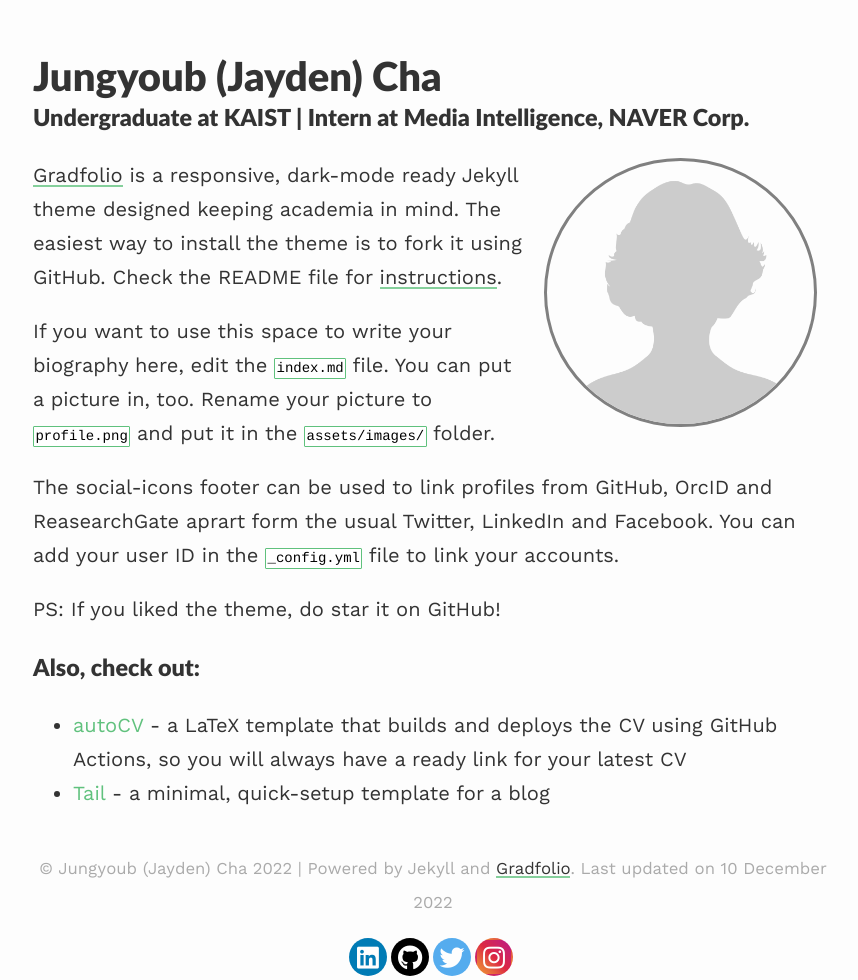
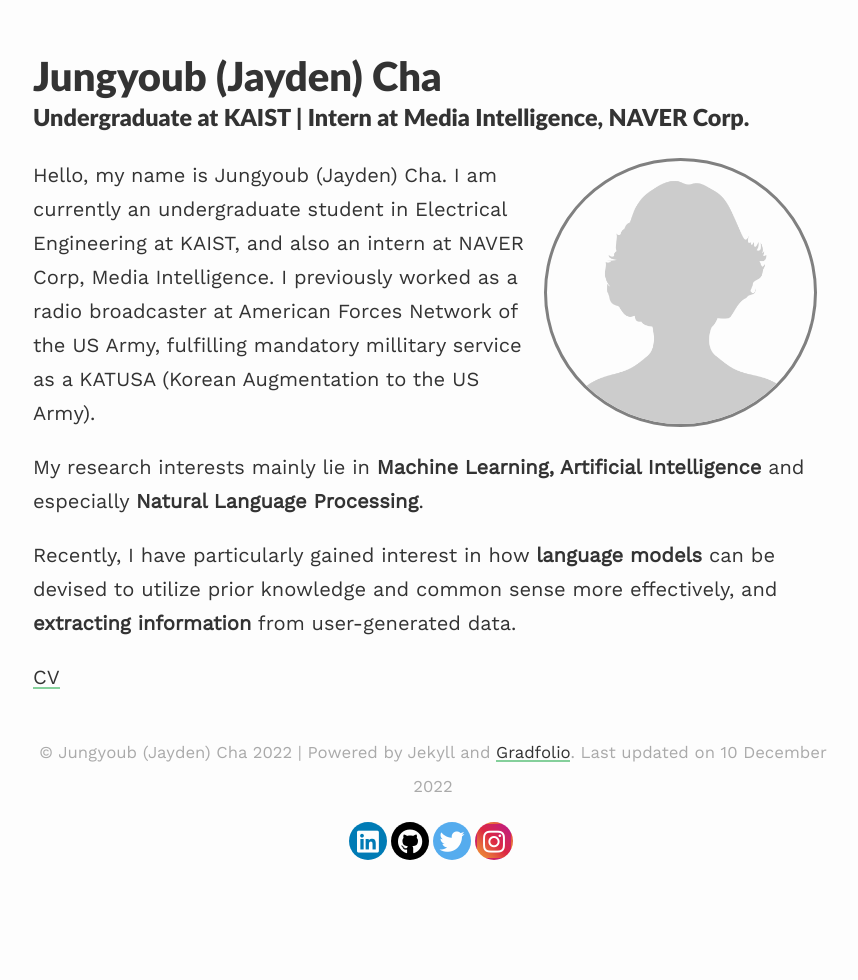
Before and after one commit to sunnyc98/sunnyc98.github.io, a Jekyll site: the page built from index.md, in a window 1280 px wide. Shown: the whole page, without its empty margins (207-1065 px from the left). Built offline with Jekyll 4.4.1, drawn with Linux system fonts in a browser that asks for light colours; nearby versions of some CDN libraries.

Commit message:
Update index.md

```diff
--- a/index.md
+++ b/index.md
@@ -7,15 +7,10 @@ profile:
 published: true
 ---
 
-[Gradfolio](https://github.com/jitinnair1/gradfolio){:target="_blank"} is a responsive, dark-mode ready Jekyll theme designed keeping academia in mind. The easiest way to install the theme is to fork it using GitHub. Check the README file for [instructions](https://github.com/jitinnair1/gradfolio#installation){:target="_blank"}.
+ Hello, my name is Jungyoub (Jayden) Cha. I am currently an undergraduate student in Electrical Engineering at KAIST, and also an intern at NAVER Corp, Media Intelligence. I previously worked as a radio broadcaster at American Forces Network of the US Army, fulfilling mandatory millitary service as a KATUSA (Korean Augmentation to the US Army).
 
-If you want to use this space to write your biography here, edit the `index.md` file. You can put a picture in, too. Rename your picture to `profile.png` and put it in the `assets/images/` folder.
+My research interests mainly lie in **Machine Learning, Artificial Intelligence** and especially **Natural Language Processing**.
 
-The social-icons footer can be used to link profiles from GitHub, OrcID and ReasearchGate aprart form the usual Twitter, LinkedIn and Facebook. You can add your user ID in the `_config.yml` file to link your accounts.
+Recently, I have particularly gained interest in how **language models** can be devised to utilize prior knowledge and common sense more effectively, and **extracting information** from user-generated data.
 
-PS: If you liked the theme, do star it on GitHub!
-
-### Also, check out:
-
-- [autoCV](https://github.com/jitinnair1/autocv) - a LaTeX template that builds and deploys the CV using GitHub Actions, so you will always have a ready link for your latest CV
-- [Tail](https://github.com/jitinnair1/tail) - a minimal, quick-setup template for a blog
+[CV](https://drive.google.com/file/d/1l-2KN_ZEw8UoO2LXBlSjXuni6bFYaU2L/view?usp=sharing)
```
